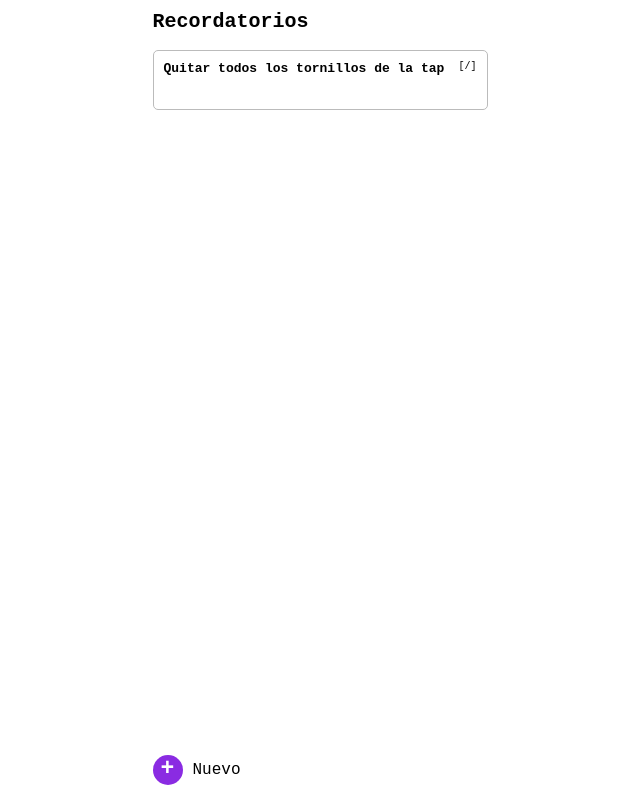
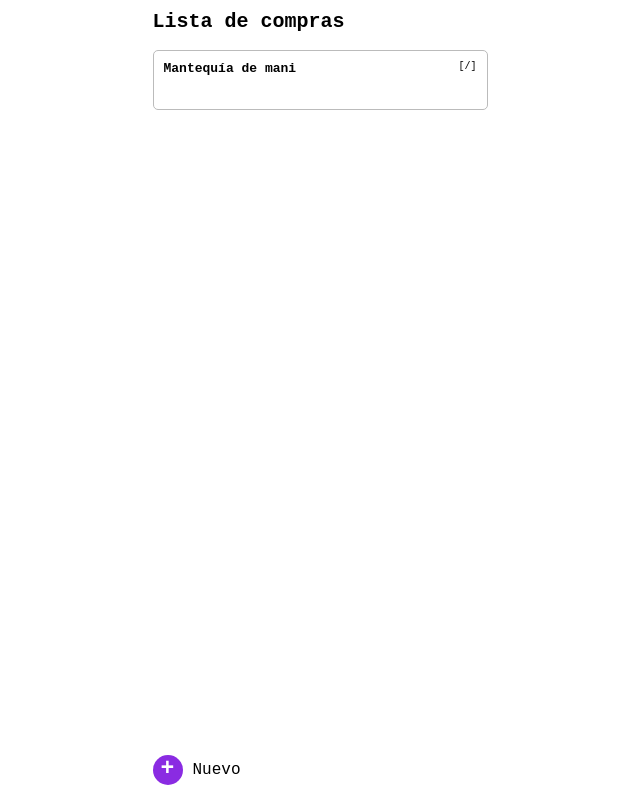
Before and after one commit to ROCKEMMA/Market_list, a plain HTML site: page index.html in a window 1280 px wide. Shown: the whole page, without its empty margins (320-960 px from the left). Drawn offline with Linux system fonts and the light colour scheme.

Commit message:
Cambio de nombre

```diff
--- a/index.html
+++ b/index.html
@@ -16,7 +16,7 @@
 <body>
 
     <main class="root">
-        <h3 class="titulo">Recordatorios</h3>
+        <h3 class="titulo">Lista de compras</h3>
         <div class="lista_tareas"></div>
         <div class="formulario"></div>
         <div class="caja-botones"></div>
--- a/js/data_todo.js
+++ b/js/data_todo.js
@@ -2,7 +2,7 @@ let tareas = [
     {
         estado: true,
         id: 1,
-        texto: "Quitar todos los tornillos de la tap",
+        texto: "Mantequía de mani",
     },
 
 ]
```
